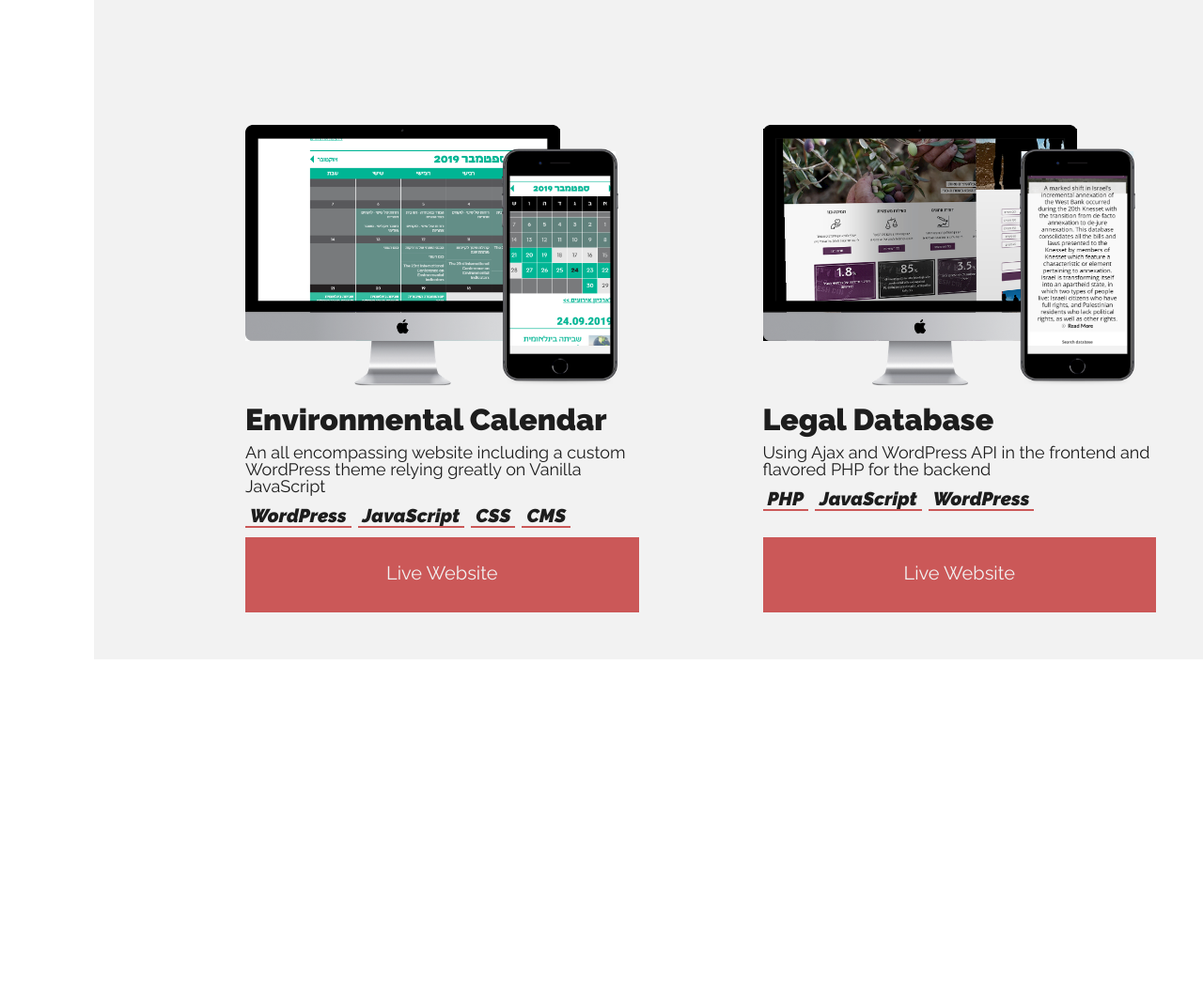
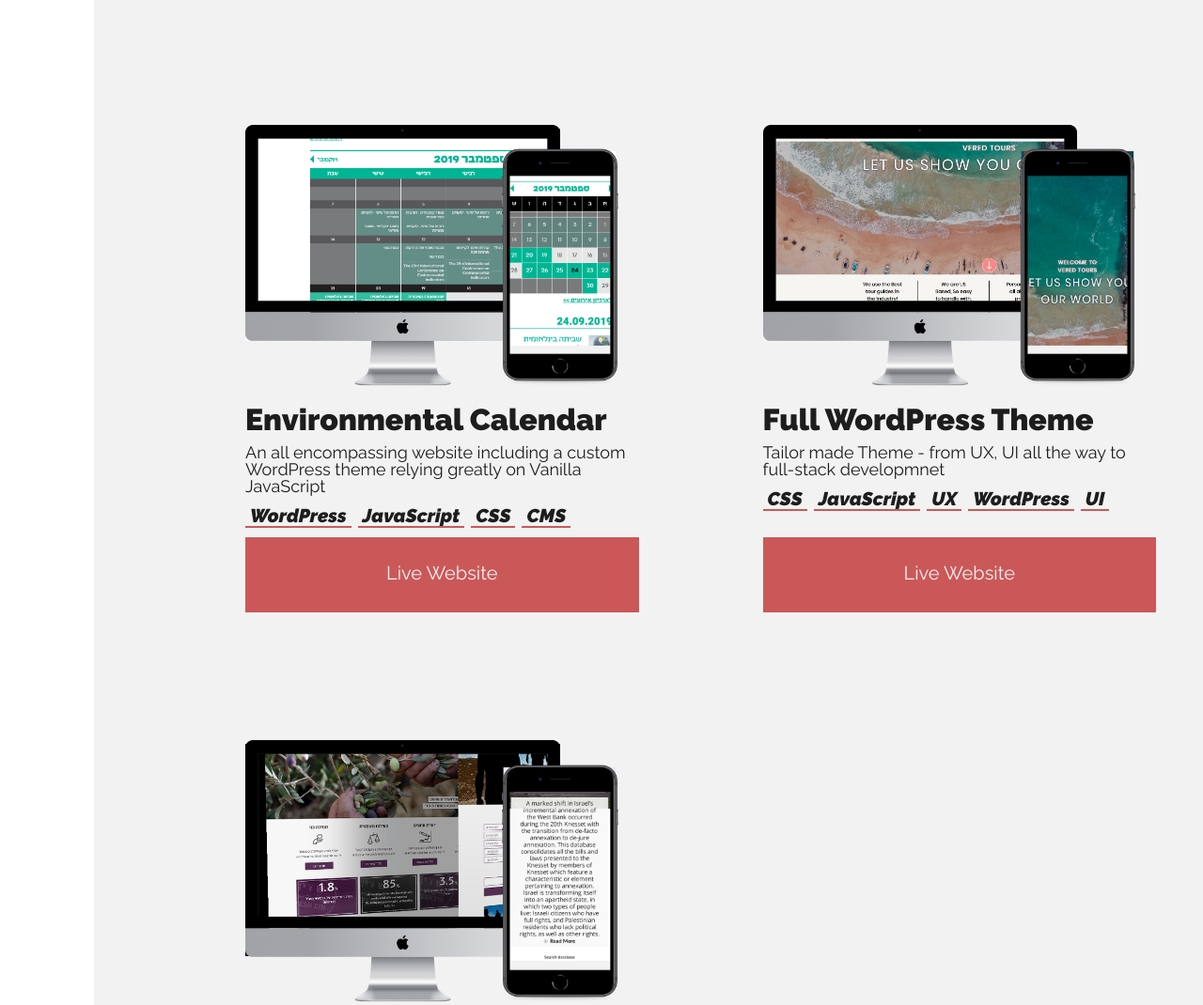
Before and after one commit to nemo369/portfolio, a Gatsby site: page /projects in a window 1280 px wide. Shown: the part 2722-3792 px from the top of the page at 94% size. Before the commit the page ends 3424 px from the top, so only its background shows below. Built offline with nearby package versions, Linux system fonts and the light colour scheme; Gatsby itself is replaced by a stand-in of ours.

Commit message:
add vered tours

```diff
--- a/src/pages/projects.js
+++ b/src/pages/projects.js
@@ -49,7 +49,7 @@ const BlogPage = () => {
 
   return (
     <Layout>
-      <Seo title="My Procjets" />
+      <Seo title="My projects" />
       <article className="projects">
         <h1>Things That I Built</h1>
         <ol className="projects__list">
--- /dev/null
+++ b/src/projects/vered_tours/index.md
@@ -0,0 +1,13 @@
+---
+title: "Full WordPress Theme"
+subtitle: "Tailor made Theme - from UX, UI all the way to full-stack developmnet"
+project: "madi.marketing"
+client: "Adi Messika"
+tags: ["CSS","JavaScript","UX","WordPress","UI"]
+code_url: "private"
+url: "https://veredtours.com/"
+image: "./computer.jpg"
+image_phone: "./phone.jpg"
+---
+
+Tailor made Theme - from UX, UI all the way to full-stack developmnet
```
Also changed, not shown: src/projects/vered_tours/computer.jpg (added), src/projects/vered_tours/phone.jpg (added).
